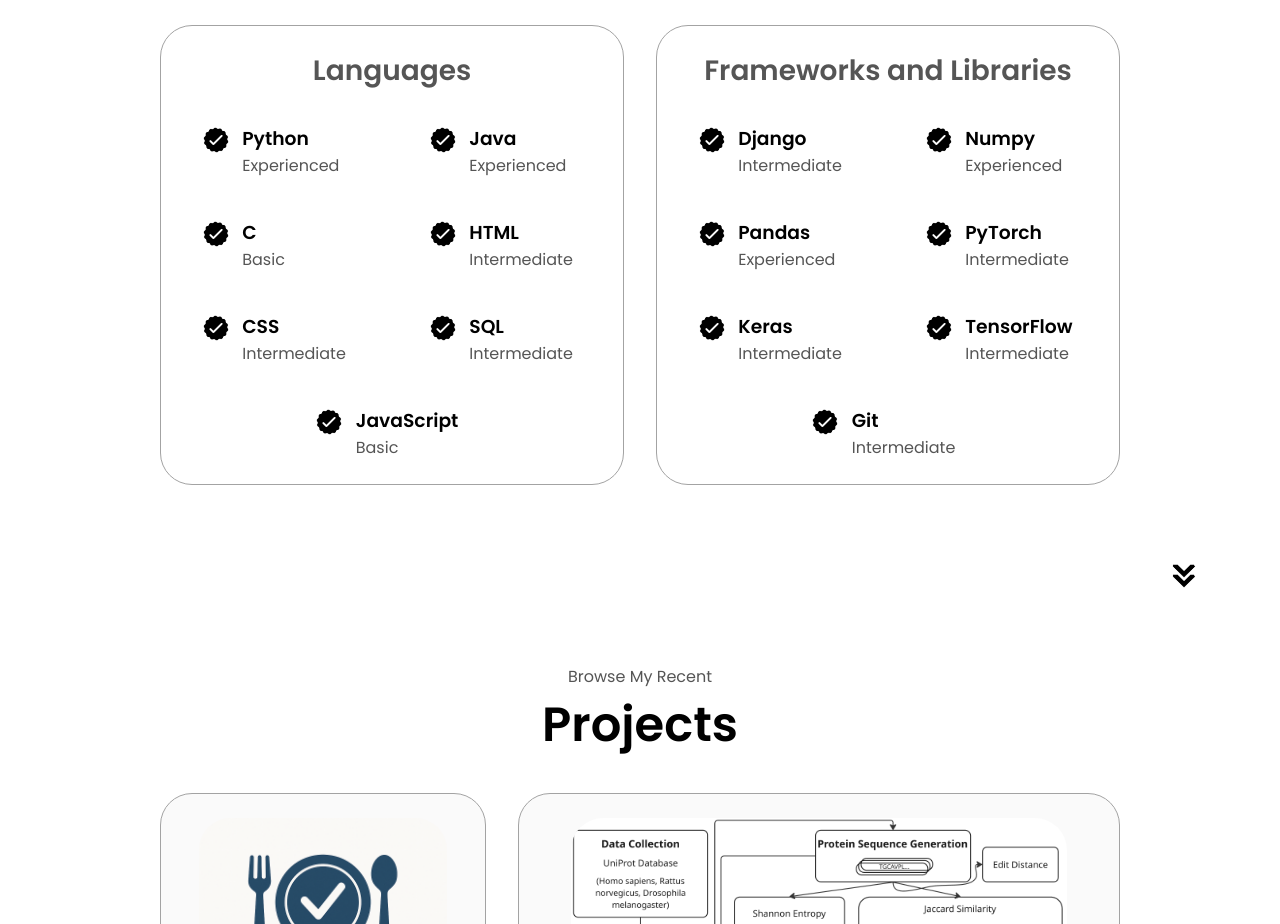
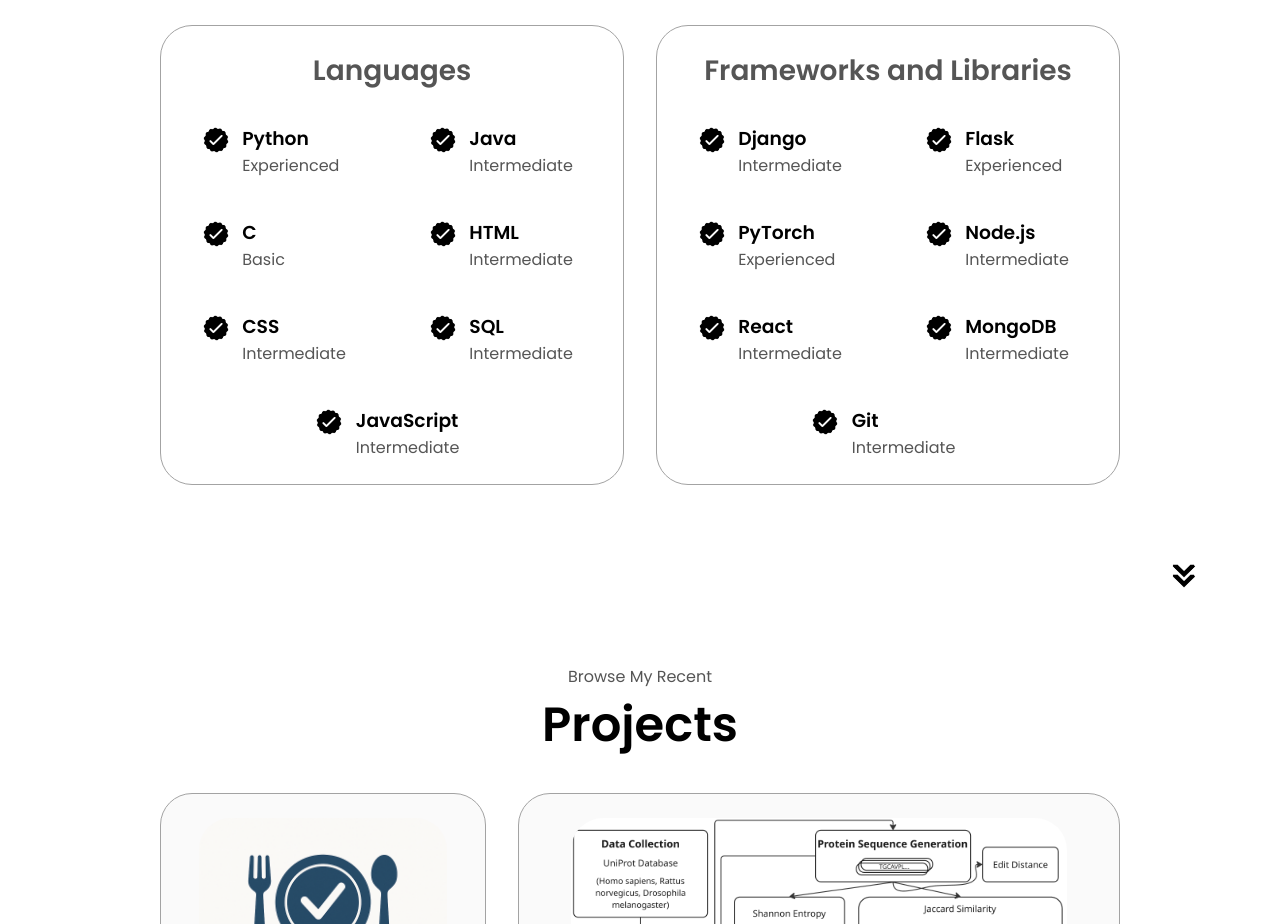
Before and after one commit to prannav-s/personal-website, a plain HTML site: page index.html in a window 1280 px wide. Shown: the part 1800-2724 px from the top of the page. Drawn offline with Linux system fonts and the light colour scheme.

Commit message:
updated skills

```diff
--- a/index.html
+++ b/index.html
@@ -109,7 +109,7 @@
                             <img src="./assets/checkmark.png" alt="Experience icon" class="icon">
                             <div>
                                 <h3>Java</h3>
-                                <p>Experienced</p>
+                                <p>Intermediate</p>
                             </div>
                         </article>
                         <article>
@@ -144,7 +144,7 @@
                             <img src="./assets/checkmark.png" alt="Experience icon" class="icon">
                             <div>
                                 <h3>JavaScript</h3>
-                                <p>Basic</p>
+                                <p>Intermediate</p>
                             </div>
                         </article>
                     </div>
@@ -162,14 +162,7 @@
                         <article>
                             <img src="./assets/checkmark.png" alt="Experience icon" class="icon">
                             <div>
-                                <h3>Numpy</h3>
-                                <p>Experienced</p>
-                            </div>
-                        </article>
-                        <article>
-                            <img src="./assets/checkmark.png" alt="Experience icon" class="icon">
-                            <div>
-                                <h3>Pandas</h3>
+                                <h3>Flask</h3>
                                 <p>Experienced</p>
                             </div>
                         </article>
@@ -177,20 +170,27 @@
                             <img src="./assets/checkmark.png" alt="Experience icon" class="icon">
                             <div>
                                 <h3>PyTorch</h3>
+                                <p>Experienced</p>
+                            </div>
+                        </article>
+                        <article>
+                            <img src="./assets/checkmark.png" alt="Experience icon" class="icon">
+                            <div>
+                                <h3>Node.js</h3>
                                 <p>Intermediate</p>
                             </div>
                         </article>
                         <article>
                             <img src="./assets/checkmark.png" alt="Experience icon" class="icon">
                             <div>
-                                <h3>Keras</h3>
+                                <h3>React</h3>
                                 <p>Intermediate</p>
                             </div>
                         </article>
                         <article>
                             <img src="./assets/checkmark.png" alt="Experience icon" class="icon">
                             <div>
-                                <h3>TensorFlow</h3>
+                                <h3>MongoDB</h3>
                                 <p>Intermediate</p>
                             </div>
                         </article>
```
